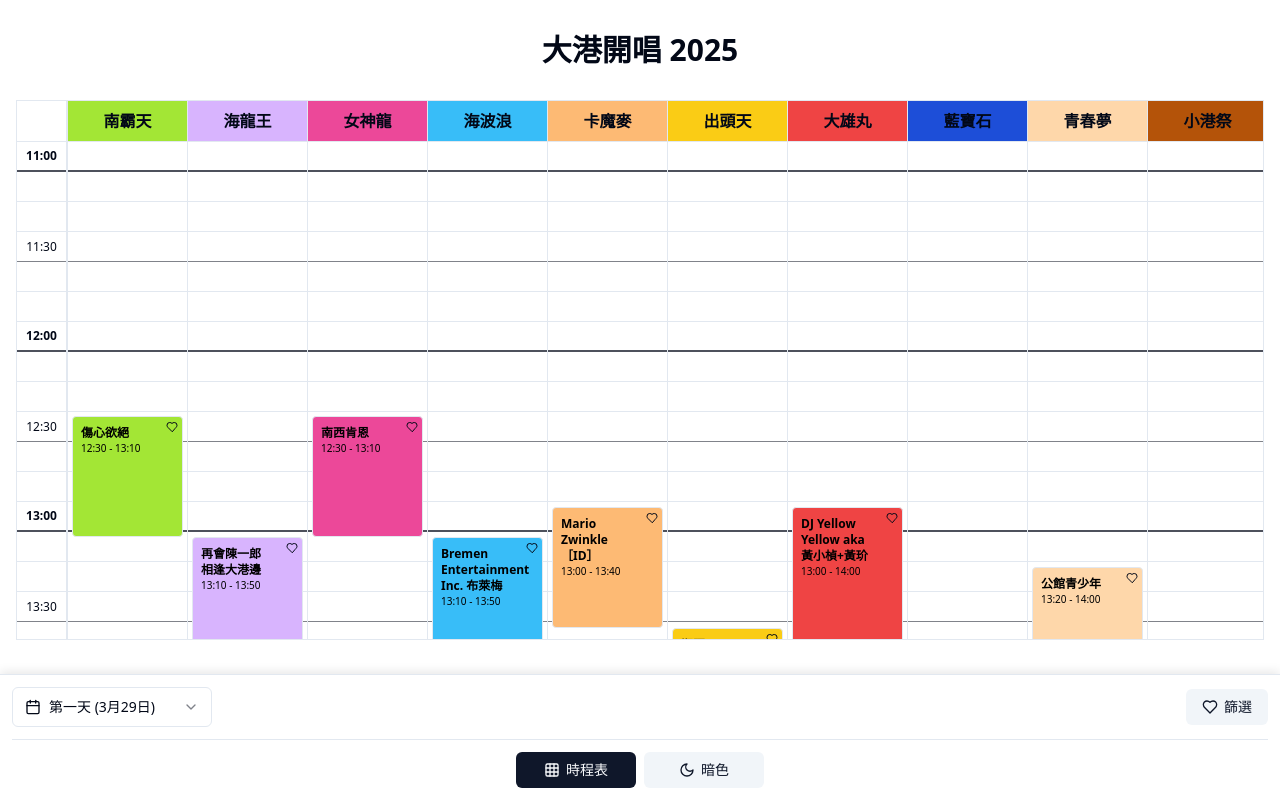
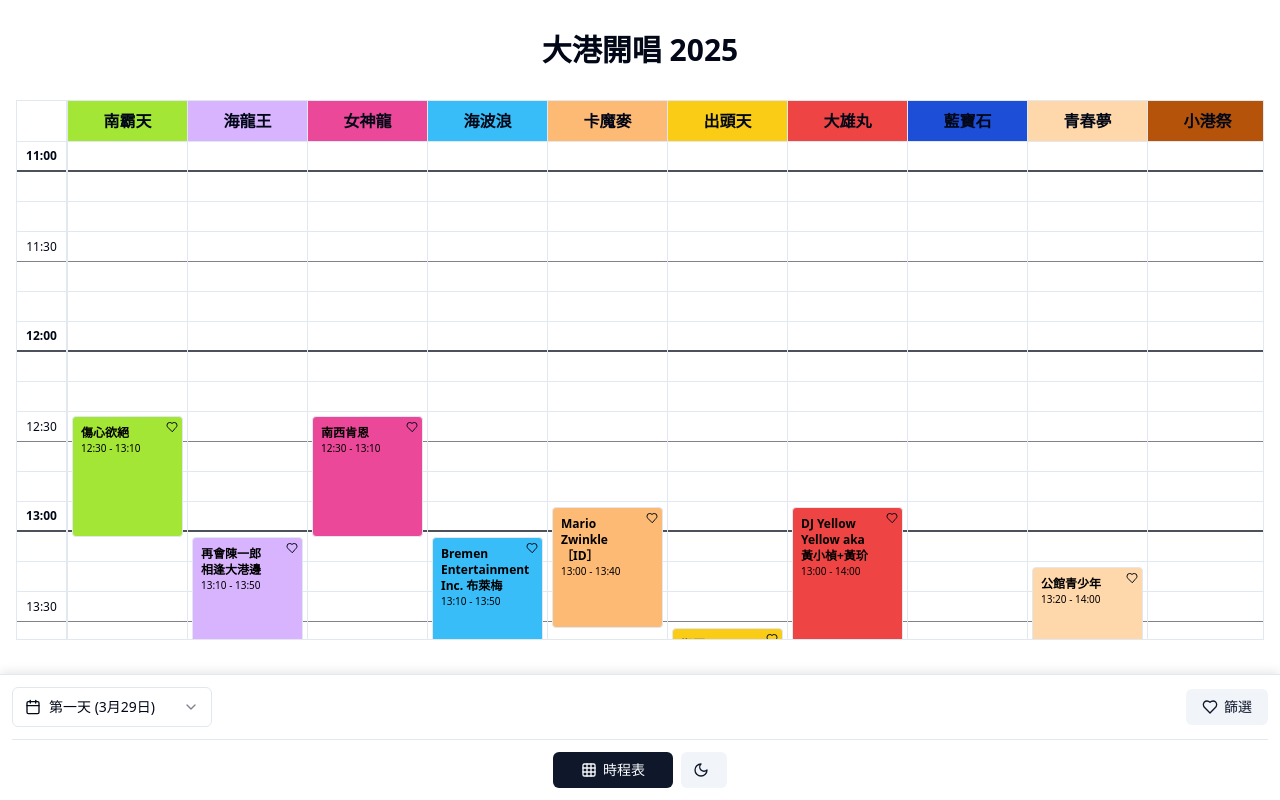
Before and after one commit to Yukaii/festva, a Next.js app: page / in a window 1280 px wide. Built offline with nearby package versions, Linux system fonts and the light colour scheme.

Commit message:
feat: simplify theme toggle button styling in FestivalTimetable

```diff
--- a/components/festival-timetable-absolute.tsx
+++ b/components/festival-timetable-absolute.tsx
@@ -153,14 +153,13 @@ export function FestivalTimetable() {
 
             <button
               type="button"
-              className="flex items-center justify-center px-3 py-2 rounded-md bg-secondary text-secondary-foreground text-sm flex-1 min-w-[70px] max-w-[120px]"
+              className="flex items-center justify-center px-3 py-2 rounded-md bg-secondary text-secondary-foreground text-sm"
               onClick={toggleTheme}
             >
               {theme === "dark"
                 ? <Sun className="h-4 w-4 mr-1.5" />
                 : <Moon className="h-4 w-4 mr-1.5" />
               }
-              {theme === "dark" ? "亮色" : "暗色"}
             </button>
           </div>
         </div>
```
